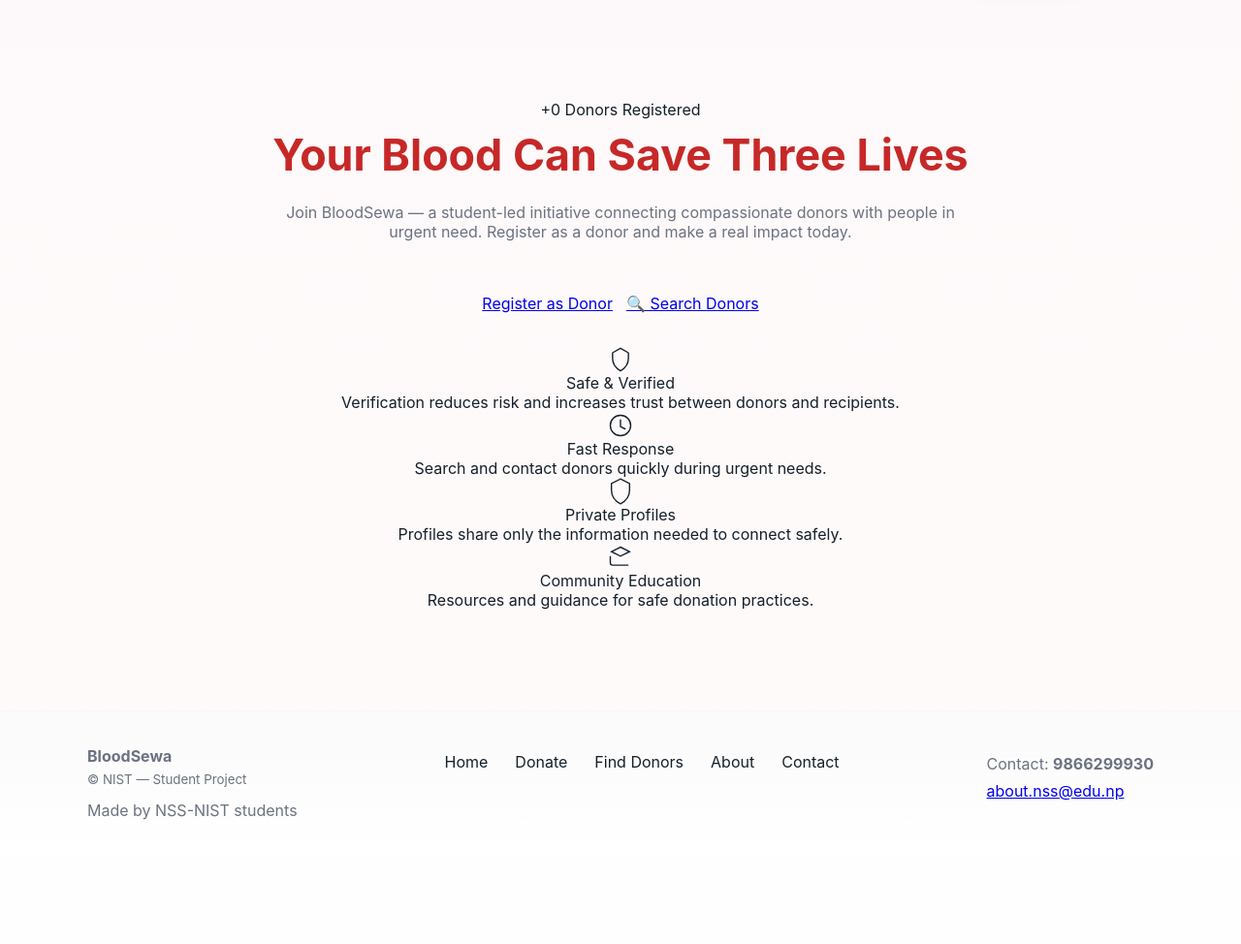
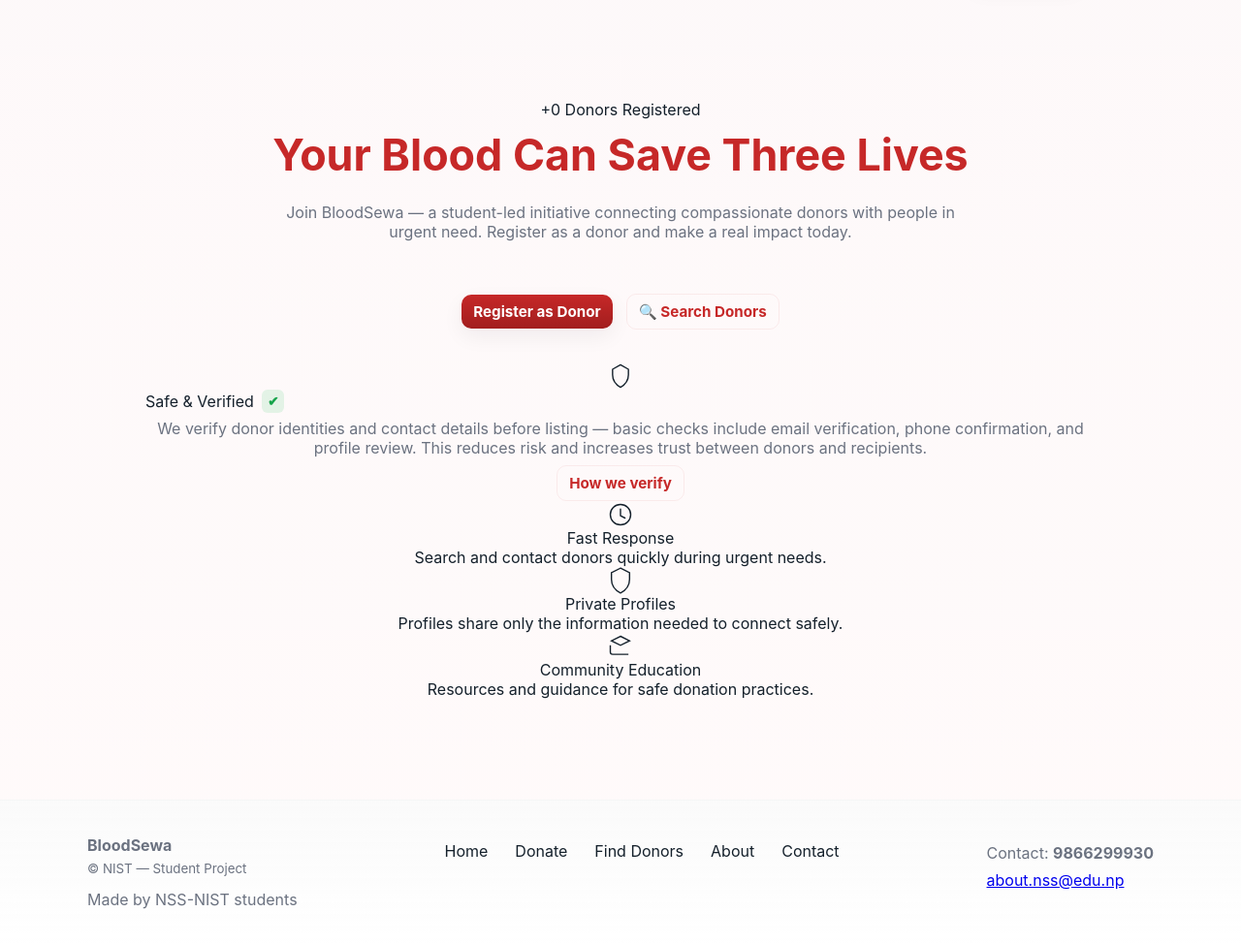
Before and after one commit to SuyogPy/Blood-Sewa, a PHP site: page / in a window 1280 px wide. Shown: the part 70-1044 px from the top of the page at 97% size. Before the commit the page ends 916 px from the top, so only its background shows below. Run offline with PHP 8.4, Linux system fonts and the light colour scheme; data that the repository does not hold is empty.

Commit message:
fixed more styling

```diff
--- a/assets/style.css
+++ b/assets/style.css
@@ -101,6 +101,10 @@
 /* Utilities */
 .muted{color:var(--subtle)}
 .shimmer{position:relative;display:inline-block;overflow:hidden}
+
+/* Safe & Verified badge and description */
+.feature-verify{color:var(--subtle);margin-top:6px}
+.check-badge{background:rgba(34,197,94,0.12);color:#16a34a;border-radius:6px;padding:4px 6px;font-weight:800;font-size:0.85rem}
 .shimmer::after{content:'';position:absolute;left:-120%;top:0;height:100%;width:120%;background:linear-gradient(90deg, rgba(255,255,255,0), rgba(255,255,255,0.6), rgba(255,255,255,0));transform:skewX(-20deg);animation:shimmer 2.4s infinite}
 @keyframes shimmer{to{left:120%}}
 
--- a/index.php
+++ b/index.php
@@ -19,8 +19,8 @@
             <p class="lead">Join BloodSewa — a student-led initiative connecting compassionate donors with people in urgent need. Register as a donor and make a real impact today.</p>
 
             <div style="margin-top:26px; display:flex; gap:14px; align-items:center; justify-content:center; flex-wrap:wrap">
-              <a class="cta-large" href="register.php">Register as Donor</a>
-              <a class="cta-outline" href="search.php">🔍 Search Donors</a>
+              <a class="btn btn-primary" href="register.php">Register as Donor</a>
+              <a class="btn btn-outline" href="search.php">🔍 Search Donors</a>
             </div>
           </div>
 
@@ -30,8 +30,12 @@
                 <svg width="28" height="28" viewBox="0 0 24 24" fill="none"><path d="M12 2l7 4v5c0 5-3.5 9-7 11-3.5-2-7-6-7-11V6l7-4z" stroke="currentColor" stroke-width="1.2" stroke-linecap="round" stroke-linejoin="round"/></svg>
               </div>
               <div>
-                <div class="feature-title">Safe & Verified</div>
-                <div class="feature-desc">Verification reduces risk and increases trust between donors and recipients.</div>
+                <div style="display:flex;align-items:center;gap:8px">
+                  <div class="feature-title">Safe & Verified</div>
+                  <div class="check-badge" aria-hidden="true">✔</div>
+                </div>
+                <div class="feature-desc feature-verify">We verify donor identities and contact details before listing — basic checks include email verification, phone confirmation, and profile review. This reduces risk and increases trust between donors and recipients.</div>
+                <div class="mt-8"><a href="about.php" class="btn btn-outline">How we verify</a></div>
               </div>
             </div>
 
```
Also changed, not shown: donor.php (+19 -5 lines).
